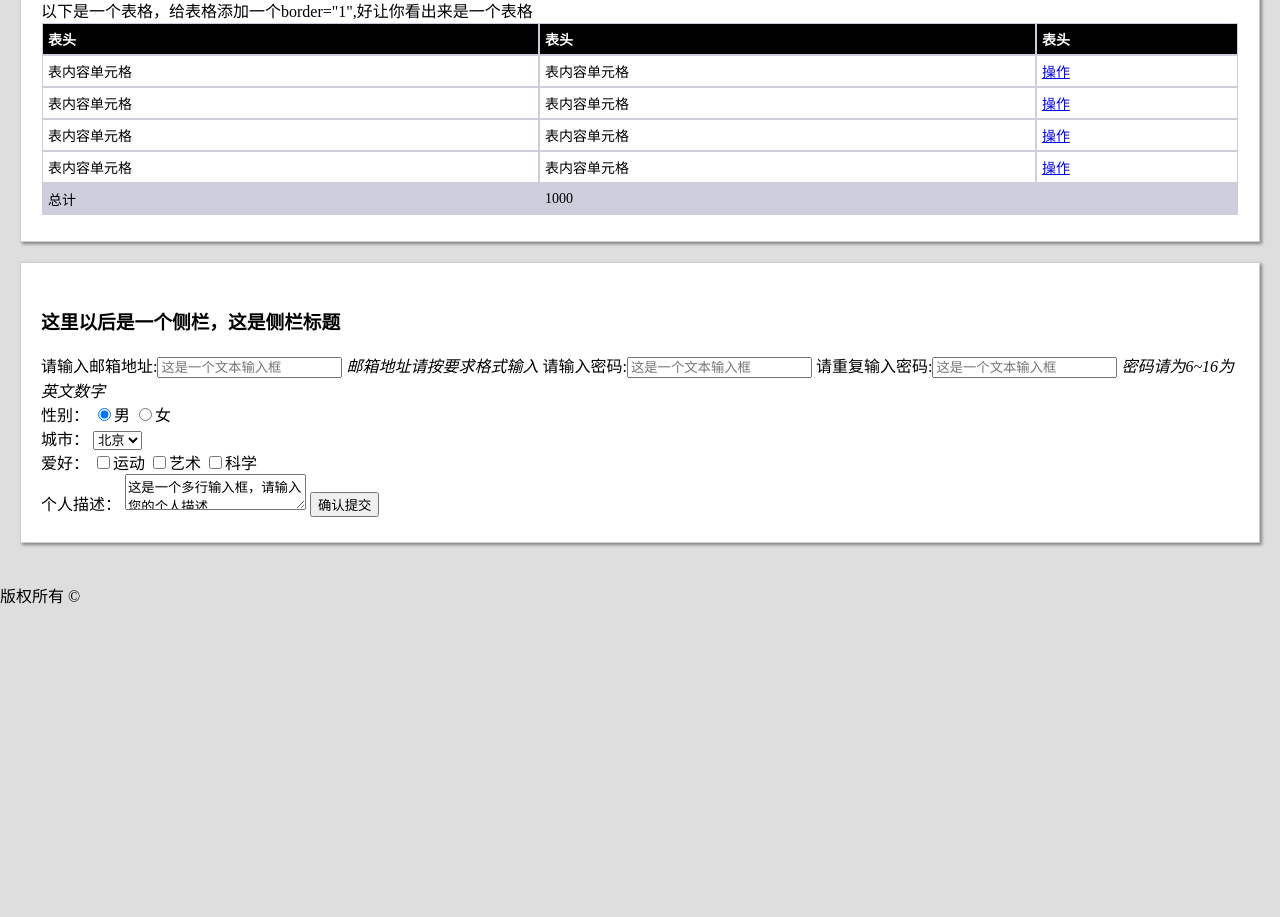
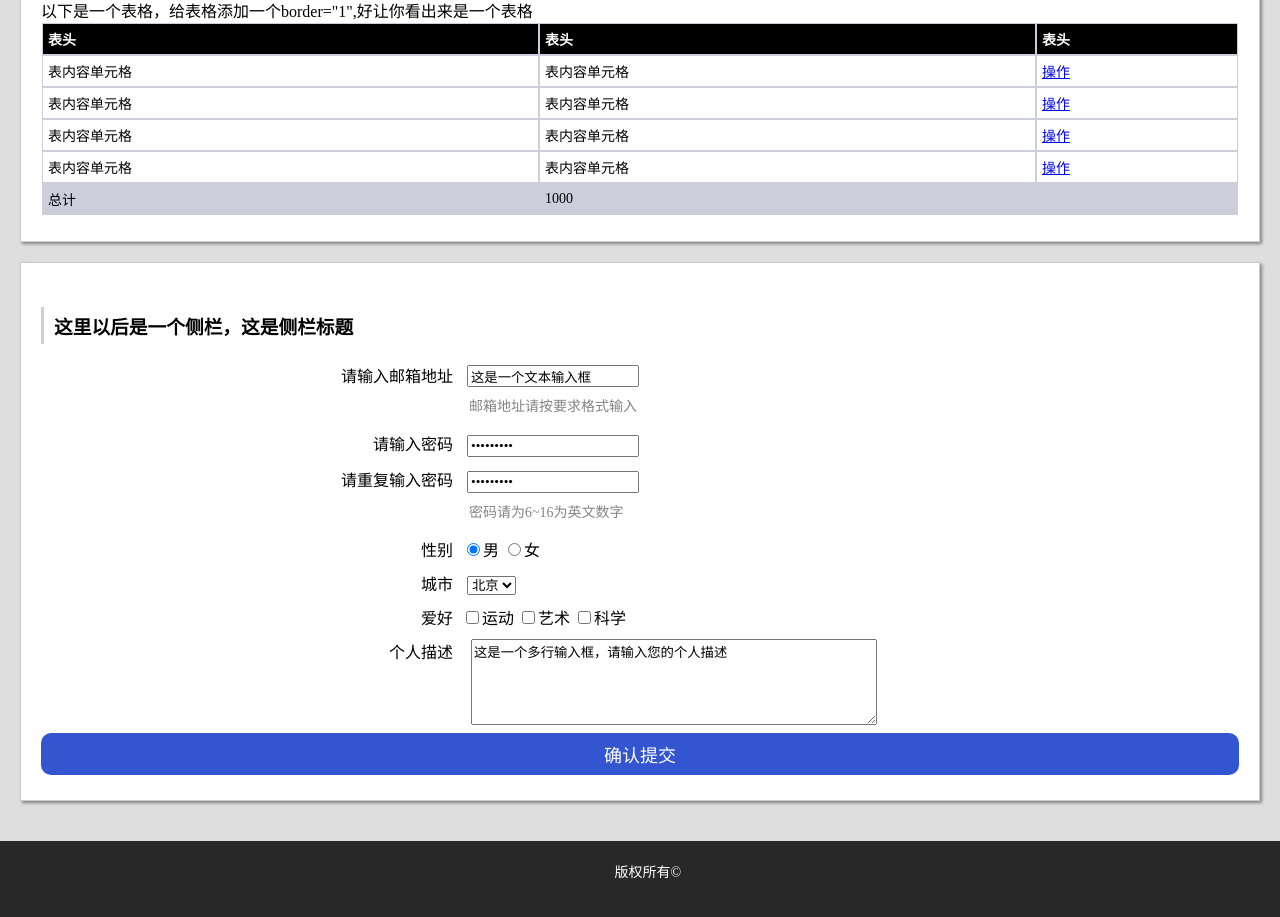
Before and after one commit to jarbinup/BaiduIFE-2016, a plain HTML site: page the_first_stage/task2/task2.html in a window 1280 px wide. Shown: the part 4416-5333 px from the top of the page. Before the commit the page ends 5023 px from the top, so only its background shows below. Drawn offline with Linux system fonts and the light colour scheme.

Commit message:
add-form-style

```diff
--- a/the_first_stage/task2/styles/task2.css
+++ b/the_first_stage/task2/styles/task2.css
@@ -107,3 +107,97 @@ article:focus{
 .arti-four tfoot{
 	background-color: #cdcddc;
 }
+
+aside h3{
+	border-left: 3px solid #cdcddc;
+	padding: 5px 10px;
+}
+
+form em{
+	display: block;
+	margin-left: 128px;
+	padding-top: 8px;
+	padding-bottom: 6px;
+	font-style: normal;
+	font-size: 14px;
+	color: #848484;
+}
+
+input,label,textarea,button,select{
+	font-family: "微软雅黑";
+}
+
+.email input,
+.password input,
+.rep-password input{
+	margin-left: 10px;
+}
+
+.email,.password,.rep-password{
+	margin-bottom: 10px;
+}
+
+.password{
+	margin-left: 32px;
+}
+
+.gender, .city, .hobbies{
+	margin-left: 80px;
+	margin-bottom: 10px;
+}
+
+.gender span,
+.hobbies span{
+	margin-right: 5px;
+}
+
+.city label{
+	margin-right: 10px;
+}
+
+.desc label,
+.desc textarea{
+	display: block;
+	float: left;
+}
+
+.desc{
+	overflow: hidden;
+}
+
+.desc label{
+	margin-left: 48px;
+	margin-right: 18px;
+}
+.desc textarea{
+	width: 400px;
+	height: 80px;
+}
+
+form button{
+	padding: 8px;
+	width: 100%;
+	border: none;
+	margin-top: 8px;
+	color: white;
+	background-color: #3355d0;
+	font-size: 18px;
+	border-radius: 10px;
+}
+
+.wrap{
+	margin-left: 300px;
+}
+
+footer{
+	height: 70px;
+	width: 100%;
+	background-color: #282828;
+	padding-top: 20px;
+}
+
+footer span{
+	margin-left: 48%;
+	color: white;
+	font-size: 14px;
+}
--- a/the_first_stage/task2/task2.html
+++ b/the_first_stage/task2/task2.html
@@ -172,40 +172,50 @@
 				<h3>这里以后是一个侧栏，这是侧栏标题</h3>
 
 			    <form action="">
-					<label>请输入邮箱地址:<input name="email" id="email" type="text" placeholder="这是一个文本输入框"/></label>
+			    	<div class="wrap">
+						<div class="email">
+							<label for="email">请输入邮箱地址</label>
+							<input name="email" id="email" type="text" value="这是一个文本输入框"/>
 							<em>邮箱地址请按要求格式输入</em>
+						</div>
 
-	                <label>请输入密码:<input name="password" id="password" type="text" placeholder="这是一个文本输入框"/></label>
-	                <label>请重复输入密码:<input name="password" id="password" type="text" placeholder="这是一个文本输入框"/></label>
+					    <div class="password">
+						    <label for="password">请输入密码</label>
+						    <input name="password" id="password" type="password" value="这是一个文本输入框"/>
+
+						</div>
+						<div class="rep-password">
+						    <label for="password">请重复输入密码</label>
+						    <input name="password" id="password" type="password" value="这是一个文本输入框"/>
 						    <em>密码请为6~16为英文数字</em>
-
+					    </div>
 					    <div class="gender">
-	                	性别：
+					    	<span>性别</span>
 					    	<label><input name="gender" id="m" type="radio" value="male" checked="checked"/>男</label>
 					    	<label><input name="gender" id="f" type="radio" value="female" />女</label>
 					    	<!--两个radio要实现二选一的效果name的值要相等-->
 					    </div>
 
-	                <label>
-	                	城市：
+					    <div class="city">
+						    <label for="city">城市</label>
 						    <select name="city" id="city">
 						    	<option value="Beijing">北京</option>
 						    	<option value="Shanghai" select="selected">上海</option>
 						    	<option value="Guangzhou">广州</option>
 						    </select>
-	                </label>
+					    </div>
 
 					    <div class="hobbies">
-	                	爱好：
+					    	<span>爱好</span>
 					    	<label><input id="spot" name="spot" type="checkbox" value="spot">运动</label>
 					    	<label><input id="art" name="art" type="checkbox" value="spot">艺术</label>
 					    	<label><input id="science" name="science" type="checkbox" value="science">科学</label>
 					    </div>
-
-	                <label>
-	                	个人描述：
+						<div class="desc">
+						    <label>个人描述</label>
 						    <textarea name="text" id="text" cols="" rows="">这是一个多行输入框，请输入您的个人描述</textarea>
-	                </label>
+					    </div>
+				    </div>
 
 				    <button type="submit">确认提交</button>
 				</form>
@@ -213,7 +223,7 @@
 		</main>
 
 		<footer>
-			<span>版权所有 &copy;</span>
+			<span>版权所有&copy;</span>
 		</footer>
 	</body>
 </html>
```
Lines whose indentation alone changed are shown as unchanged.
